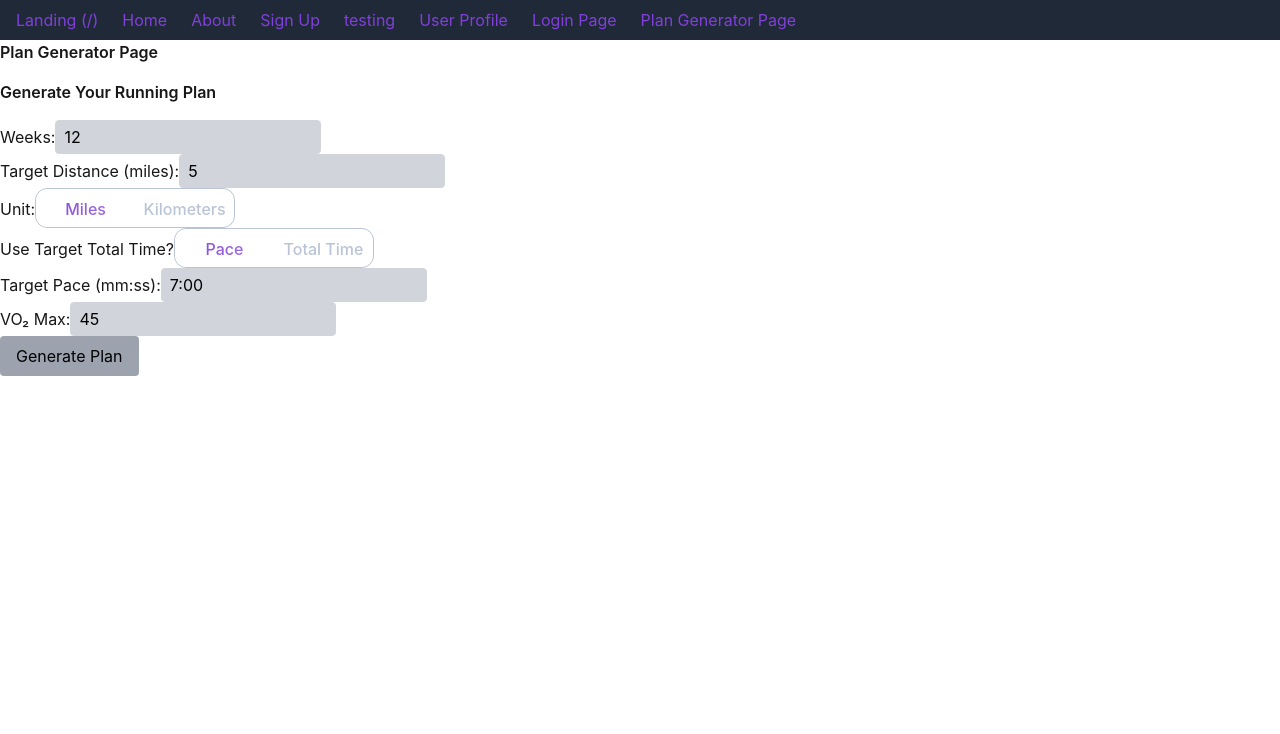
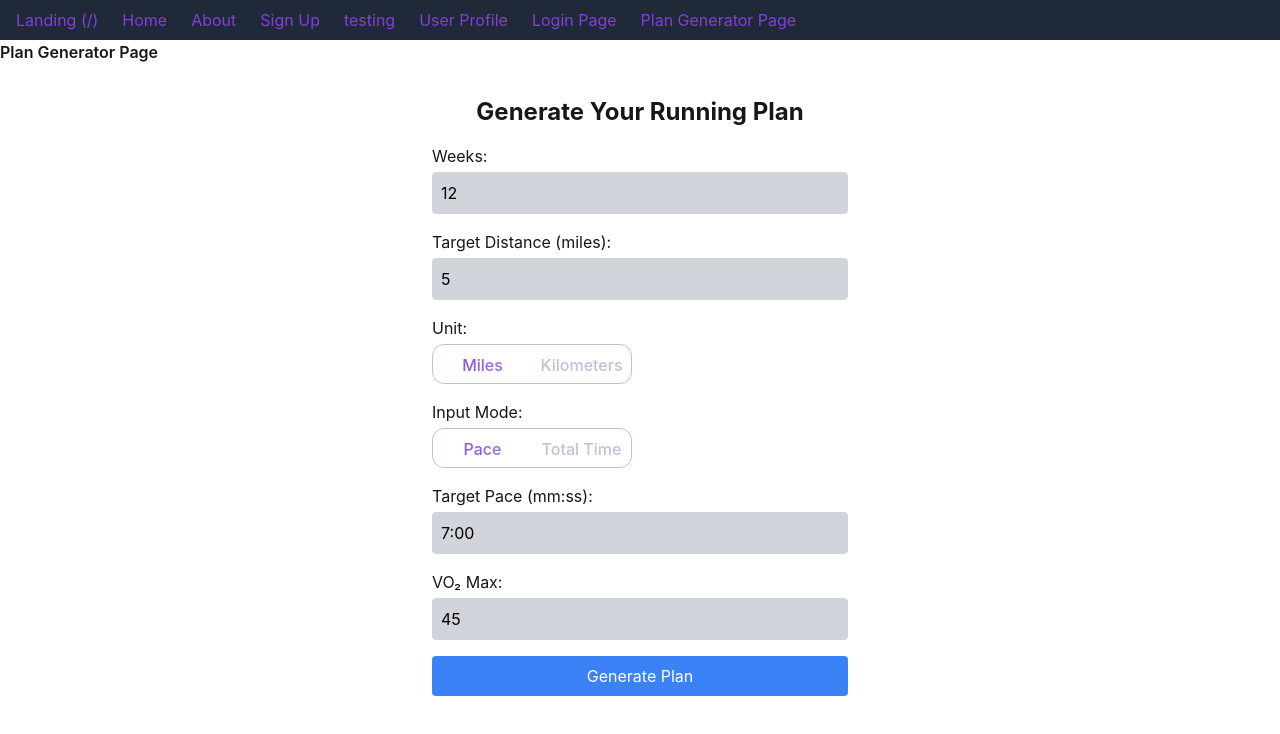
Before and after one commit to maratron-ai/maratron-web, a Next.js app: page /plan-generator in a window 1280 px wide. Shown: the top 734 px of the page. Built offline with nearby package versions, Linux system fonts and the light colour scheme.

Commit message:
updated view

```diff
--- a/src/components/PlanGenerator.tsx
+++ b/src/components/PlanGenerator.tsx
@@ -6,17 +6,20 @@ import {
   RunningPlanData,
 } from "@utils/running/plans/baseRunningPlan";
 import ToggleSwitch from "./ToggleSwitch";
-
+import RunningPlanDisplay from "./RunningPlanDisplay"; // Import your new component
 
 const PlanGenerator = () => {
   const [weeks, setWeeks] = useState<number>(12);
   const [targetDistance, setTargetDistance] = useState<number>(5); // Target race distance in chosen unit.
-  const [distanceUnit, setDistanceUnit] = useState<"miles" | "kilometers">("miles");
+  const [distanceUnit, setDistanceUnit] = useState<"miles" | "kilometers">(
+    "miles"
+  );
   const [useTotalTime, setUseTotalTime] = useState<boolean>(false);
   const [targetPace, setTargetPace] = useState<string>("7:00");
   const [targetTotalTime, setTargetTotalTime] = useState<string>("0:40:00");
   const [vo2max, setVo2max] = useState<number>(45); // User's current VO₂ max.
   const [planData, setPlanData] = useState<RunningPlanData | null>(null);
+  const [showJson, setShowJson] = useState<boolean>(false); // State to toggle JSON display
 
   // Handler to generate the plan when the form is submitted.
   const handleGenerate = (e: React.FormEvent<HTMLFormElement>) => {
@@ -27,26 +30,31 @@ const PlanGenerator = () => {
       distanceUnit,
       vo2max,
       useTotalTime ? undefined : targetPace,
-      useTotalTime ? targetTotalTime : undefined,
+      useTotalTime ? targetTotalTime : undefined
     );
     setPlanData(generatedPlan);
   };
 
   return (
-    <div>
-      <h1>Generate Your Running Plan</h1>
-      <form onSubmit={handleGenerate}>
-        <div>
-          <label htmlFor="weeks">Weeks:</label>
+    <div className="max-w-md mx-auto p-4">
+      <h1 className="text-2xl font-bold text-center mb-4">
+        Generate Your Running Plan
+      </h1>
+      <form onSubmit={handleGenerate} className="space-y-4">
+        <div className="flex flex-col">
+          <label htmlFor="weeks" className="mb-1">
+            Weeks:
+          </label>
           <input
             id="weeks"
             type="number"
             value={weeks}
             onChange={(e) => setWeeks(Number(e.target.value))}
+            className="border p-2 rounded"
           />
         </div>
-        <div>
-          <label htmlFor="targetDistance">
+        <div className="flex flex-col">
+          <label htmlFor="targetDistance" className="mb-1">
             Target Distance ({distanceUnit}):
           </label>
           <input
@@ -55,10 +63,13 @@ const PlanGenerator = () => {
             step="0.1"
             value={targetDistance}
             onChange={(e) => setTargetDistance(Number(e.target.value))}
+            className="border p-2 rounded"
           />
         </div>
-        <div>
-          <label htmlFor="distanceUnit">Unit:</label>
+        <div className="flex flex-col">
+          <label htmlFor="distanceUnit" className="mb-1">
+            Unit:
+          </label>
           <ToggleSwitch
             checked={distanceUnit === "kilometers"}
             onChange={(checked) =>
@@ -68,8 +79,10 @@ const PlanGenerator = () => {
             rightLabel="Kilometers"
           />
         </div>
-        <div>
-          <label htmlFor="inputMode">Use Target Total Time?</label>
+        <div className="flex flex-col">
+          <label htmlFor="inputMode" className="mb-1">
+            Input Mode:
+          </label>
           <ToggleSwitch
             checked={useTotalTime}
             onChange={(checked) => setUseTotalTime(checked)}
@@ -78,8 +91,8 @@ const PlanGenerator = () => {
           />
         </div>
         {useTotalTime ? (
-          <div>
-            <label htmlFor="targetTotalTime">
+          <div className="flex flex-col">
+            <label htmlFor="targetTotalTime" className="mb-1">
               Target Total Time (hh:mm:ss or mm:ss):
             </label>
             <input
@@ -87,37 +100,79 @@ const PlanGenerator = () => {
               type="text"
               value={targetTotalTime}
               onChange={(e) => setTargetTotalTime(e.target.value)}
+              className="border p-2 rounded"
             />
           </div>
         ) : (
-          <div>
-            <label htmlFor="targetPace">Target Pace (mm:ss):</label>
+          <div className="flex flex-col">
+            <label htmlFor="targetPace" className="mb-1">
+              Target Pace (mm:ss):
+            </label>
             <input
               id="targetPace"
               type="text"
               value={targetPace}
               onChange={(e) => setTargetPace(e.target.value)}
+              className="border p-2 rounded"
             />
           </div>
         )}
-        <div>
-          <label htmlFor="vo2max">VO₂ Max:</label>
+        <div className="flex flex-col">
+          <label htmlFor="vo2max" className="mb-1">
+            VO₂ Max:
+          </label>
           <input
             id="vo2max"
             type="number"
             step="0.1"
             value={vo2max}
             onChange={(e) => setVo2max(Number(e.target.value))}
+            className="border p-2 rounded"
           />
         </div>
-        <button type="submit">Generate Plan</button>
+        <button
+          type="submit"
+          className="w-full bg-blue-500 text-white p-2 rounded hover:bg-blue-600"
+        >
+          Generate Plan
+        </button>
       </form>
 
       {planData && (
-        <div>
-          <h2>Your Generated Plan</h2>
-          <pre>{JSON.stringify(planData, null, 2)}</pre>
+        <div className="mt-6">
+          <RunningPlanDisplay planData={planData} /> {/* DELETE THIS LATER... ONLY VIEWING JSON FOR EASE OF COPYING*/}
+            <div className="mt-4">
+            <label className="flex items-center space-x-2">
+              <input
+              type="checkbox"
+              id="showJson"
+              onChange={(e) => setShowJson(e.target.checked)}
+              className="form-checkbox"
+              />
+                <span>Show JSON</span>
+                {showJson && (
+                <button
+                  type="button"
+                  onClick={() => {
+                  navigator.clipboard.writeText(JSON.stringify(planData, null, 2));
+                  alert("JSON copied to clipboard!");
+                  }}
+                  className="ml-2 text-blue-500 underline"
+                >
+                  Copy JSON
+                </button>
+                )}
+            </label>
+            {showJson && (
+              <pre className="bg-gray-100 p-4 rounded overflow-x-auto mt-2 text-gray-800">
+              {JSON.stringify(planData, null, 2)}
+              </pre>
+            )}
+            </div>
         </div>
+
+
+
       )}
     </div>
   );
```
